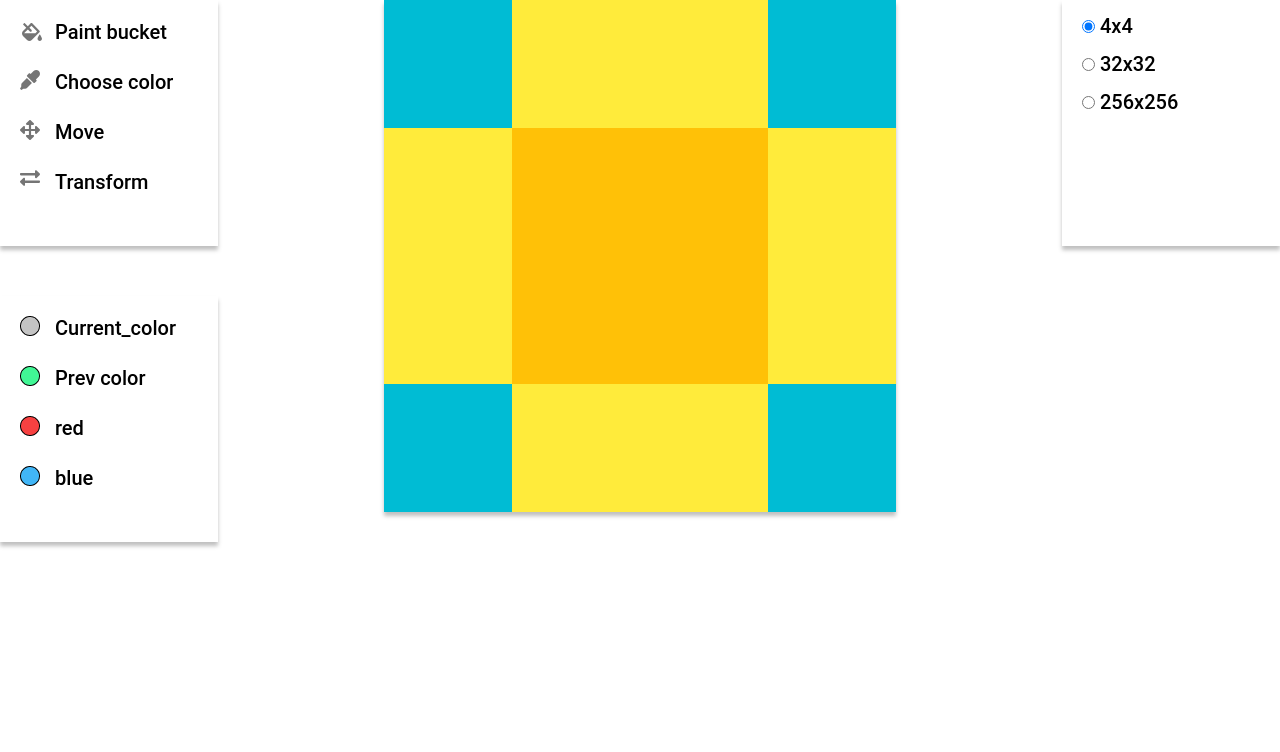
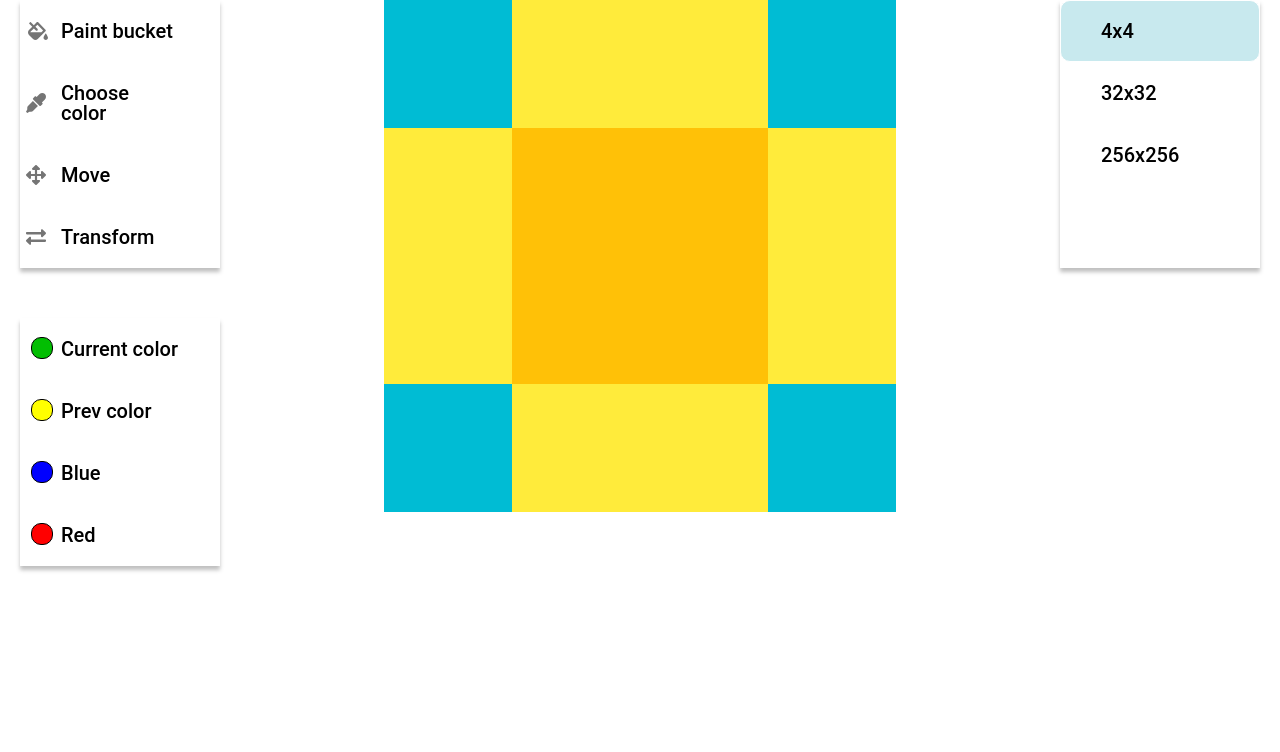
Before and after one commit to Yuri-9/codejam-canvas, a website: page index.html in a window 1280 px wide. Shown: the part 48-800 px from the top of the page. Drawn offline with Linux system fonts and the light colour scheme.

Commit message:
fix after check of mantor: choice canvas size

```diff
--- a/index.html
+++ b/index.html
@@ -10,75 +10,64 @@
 <body>
 <header class="header">
   <button class="header--button_menu"></button>
-  <h1 class="header--title">CodeJam - Pallete</h1>
+  <h1 class="header--title">CodeJam-Canvas</h1>
   <button class="header--button_option"></button>
 </header>
 <main class="main">
   <div class="main_div tools_wrapper">
     <ul class="menu_tools">
-      <li>
-        <button class="button menu_tools--paint">Paint bucket</button>
+      <li class="menu_tools--item paint_bucket">
+        Paint bucket
+      </li >
+      <li class="menu_tools--item choose_color">
+        Choose color
       </li>
-      <li>
-        <button class="button menu_tools--color">Choose color</button>
+      <li class="menu_tools--item move">
+        Move
       </li>
-      <li>
-        <button class="button menu_tools--move">Move</button>
-      </li>
-      <li>
-        <button class="button menu_tools--transform">Transform</button>
+      <li class="menu_tools--item transform">
+        Transform
       </li>
     </ul>
   </div>
-  <div class="main_div canvas_wrapper">
-    <canvas id="canvas" width="512" height="512">
+  <canvas id="canvas" class="canvas" width="4" height="4">
   </canvas>
-  </div>
   <div class="main_div size_wrapper">
-  <ul class="menu_size">
-    <li>
-      <input class="button" type="radio" name="size" id="size4x4" checked>
-        <label class="label" for="size4x4">
+  <ul id="menu_size" class="menu_size">
+    <li id="size4x4" class="menu_size--item selected">
       4x4
-        </label>
     </li>
-    <li>
-      <input class="button" type="radio" name="size" id="size32x32">
-        <label class="label"for="size32x32">
+    <li id="size32x32" class="menu_size--item">
       32x32
-        </label>
     </li>
-    <li>
-      <input class="button" type="radio" name="size" id="size256x256">
-        <label class="label" for="size256x256">
+    <li id="size256x256" class="menu_size--item">
       256x256
-        </label>
     </li>
   </ul>
-
-
   </div>
   <div class="main_div color_wrapper">
     <ul class="menu_color">
-      <li>
-        <button class="button menu_color--current_color">Current_color</button>
+      <li class="menu_color--item">
+        Current color
+        <div class="menu_color--color current_color"></div>
       </li>
-      <li>
-        <button class="button menu_color--prev_color">Prev color</button>
+      <li class="menu_color--item">
+        Prev color
+        <div class="menu_color--color prev_color"></div>
       </li>
-      <li>
-        <button class="button menu_color--red">red</button>
+      <li class="menu_color--item">
+        Blue
+        <div class="menu_color--color blue_color"></div>
       </li>
-      <li>
-        <button class="button menu_color--blue">blue</button>
+      <li class="menu_color--item">
+        Red
+        <div class="menu_color--color red_color"></div>
       </li>
     </ul>
   </div>
-  <img src="./data/image.png" id="img" alt="256x256" >
 </main>
 <script src="./data/4x4.js"></script>
 <script src="./data/32x32.js"></script>
 <script src="script.js"></script>
-
 </body>
 </html>
--- a/script.js
+++ b/script.js
@@ -1,35 +1,52 @@
-/* eslint-disable no-plusplus */
 /* eslint-disable no-undef */
+const CANVAS_SIZE_256 = 256;
 
-function draw4x4() {
-  const canvas = document.getElementById('canvas');
-  const ctx = canvas.getContext('2d');
-  for (let i = 0; i < array4x4.length; i++) {
-    for (let j = 0; j < array4x4[0].length; j++) {
-      ctx.fillStyle = `#${array4x4[i][j]}`;
-      ctx.fillRect(j * 128, i * 128, 128, 128);
+const canvas = document.getElementById('canvas');
+const ctx = canvas.getContext('2d');
+const img = new Image();
+img.src = './data/image.png';
+
+const draw = (arrayToDraw) => {
+  canvas.width = arrayToDraw.length;
+  canvas.height = arrayToDraw.length;
+
+  for (let i = 0; i < arrayToDraw.length; i += 1) {
+    for (let j = 0; j < arrayToDraw[0].length; j += 1) {
+      if (typeof arrayToDraw[0][0] === 'string') {
+        ctx.fillStyle = `#${arrayToDraw[i][j]}`;
+      } else {
+        ctx.fillStyle = `rgba(${arrayToDraw[i][j]})`;
+      }
+
+      ctx.fillRect(j, i, 1, 1);
     }
   }
-}
-draw4x4();
+};
 
-function draw32x32() {
-  const canvas = document.getElementById('canvas');
-  const ctx = canvas.getContext('2d');
-  for (let i = 0; i < array32x32.length; i++) {
-    for (let j = 0; j < array32x32[0].length; j++) {
-      ctx.fillStyle = (`rgba(${array32x32[i][j]})`);
-      ctx.fillRect(j * 16, i * 16, 16, 16);
-    }
+draw(array4x4);
+
+const drawImageOnCanvas = () => {
+  canvas.width = CANVAS_SIZE_256;
+  canvas.height = CANVAS_SIZE_256;
+  ctx.drawImage(img, 0, 0, CANVAS_SIZE_256, CANVAS_SIZE_256);
+};
+
+const selectButton = (target) => {
+  document.querySelectorAll('.menu_size--item').forEach((item) => item.classList.remove('selected'));
+  target.classList.add('selected');
+};
+
+const mouseHandler = ({ target }) => {
+  selectButton(target);
+  if (target.id === 'size4x4') {
+    draw(array4x4);
   }
-}
+  if (target.id === 'size32x32') {
+    draw(array32x32);
+  }
+  if (target.id === 'size256x256') {
+    drawImageOnCanvas();
+  }
+};
 
-function draw256x256() {
-  const canvas = document.getElementById('canvas');
-  const ctx = canvas.getContext('2d');
-  const img = document.getElementById('img');
-  ctx.drawImage(img, 0, 0, 512, 512);
-}
-document.getElementById('size4x4').addEventListener('click', draw4x4);
-document.getElementById('size32x32').addEventListener('click', draw32x32);
-document.getElementById('size256x256').addEventListener('click', draw256x256);
+document.getElementById('menu_size').addEventListener('click', (event) => mouseHandler(event));
--- a/style.scss
+++ b/style.scss
@@ -1,3 +1,10 @@
+$color-light-blue: #c8e9ee;
+$color-wight: #ffffff;
+$color-green: #02be02;
+$color-yellow: #ffff00;
+$color-blue: #0000ff;
+$color-red: #ff0000;
+
 *{
   margin: 0;
   padding: 0;
@@ -8,12 +15,11 @@
 }
 
 .header {
-
   line-height: 23px;
   display: flex;
   width: 100%;
   max-width: 1440px;
-  background-color: rgb(193, 233, 233);
+  background-color: $color-light-blue;
   margin: 0 auto;
   height: 48px;
   flex-direction: row;
@@ -48,34 +54,49 @@
   display: grid;
   width: 100%;
   max-width: 1440px;
-  //background-color: rgb(107, 243, 114);
   margin: 0 auto;
   grid-row-gap: 50px;
   grid-template-columns: 228px 512px 228px;
   justify-content: space-between;
 
   .main_div {
-    //background-color: rgb(251, 226, 0);
     box-shadow: 0px 4px 4px rgba(0, 0, 0, 0.25);
   }
 }
 
-.button {
-  border: none;
-  margin: 20px 0px 5px 20px;
-  line-height: 25px;
-  padding-left: 35px;
-  cursor: pointer;
-  outline: none;
-}
-
 .tools_wrapper {
   align-self: start;
-  width: 218px;
-  height: 246px;
-
+  width: 10em;
+  margin-left: 1em;
   .menu_tools{
     list-style: none;
+    &--item {
+      border-radius: 0.5em;
+      line-height: 1em;
+      padding: 1em 2em;
+      cursor: pointer;
+      border: solid 1px $color-wight;
+
+      &:hover{
+        border: solid 1px $color-light-blue;
+      }
+    }
+    .paint_bucket {
+      background: url("./assets/images/icon-paint.svg") no-repeat;
+      background-position: 5px;
+    }
+    .choose_color {
+      background: url("./assets/images/icon-choose_color.svg") no-repeat;
+      background-position: 5px;
+    }
+    .move {
+      background: url("./assets/images/icon-move.svg") no-repeat;
+      background-position: 5px;
+    }
+    .transform {
+      background: url("./assets/images/icon-transform.svg") no-repeat;
+      background-position: 5px;
+    }
 
   }
 
@@ -96,48 +117,82 @@
   }
 }
 
-.canvas_wrapper {
+.canvas {
   width: 512px;
   height: 512px;
   grid-row: 1/3;
   grid-column: 2;
+  -ms-interpolation-mode: nearest-neighbor;
+  image-rendering: pixelated;
+  image-rendering: -moz-crisp-edges;
 }
+
 .size_wrapper {
+  margin-right: 1em;
   justify-self: right;
-  width: 218px;
-  height: 246px;
-
+  width: 10em;
   .menu_size{
     list-style: none;
+    &--item{
+      border-radius: 0.5em;
+      line-height: 1em;
+      padding: 1em 2em;
+      cursor: pointer;
+      border: solid 1px $color-wight;
+      &:hover{
+        border: solid 1px $color-light-blue;
+      }
+    }
+    .selected{
+      background-color: $color-light-blue;
     }
 
-  .label {
-    cursor: pointer;
   }
+
 }
 
 .color_wrapper {
   align-self: start;
-  width: 218px;
-  height: 246px;
-  .menu_color--current_color {
-    background: url("./assets/images/Current_color.png") no-repeat;
+  width: 10em;
+  margin-left: 1em;
+  .menu_color{
+    list-style: none;
+    &--item{
+      position: relative;
+      line-height: 1em;
+      padding: 1em 2em;
+      cursor: pointer;
+      border-radius: 0.5em;
+      border: solid 1px $color-wight;
+      &:hover{
+        border: solid 1px $color-light-blue;
+      }
+    }
+    &--color {
+      position: absolute;
+      cursor: pointer;
+      height: 1em;
+      width: 1em;
+      border-radius: 0.5em;
+      border: black solid 1px;
+      top: 18px;
+      left: 10px;
     }
 
-  .menu_color--prev_color {
-    background: url("./assets/images/Prev_color.png") no-repeat;
+    .current_color {
+      background-color: $color-green;
     }
 
-  .menu_color--red {
-    background: url("./assets/images/red.png") no-repeat;
+    .prev_color {
+      background-color: $color-yellow;
     }
 
-  .menu_color--blue {
-    background: url("./assets/images/Blue.png") no-repeat;
+    .blue_color {
+      background-color: $color-blue;
     }
 
+    .red_color {
+      background-color: $color-red;
     }
-
-#img{
-  display: none;
   }
+}
```
Also changed, not shown: assets/images/Blue.png (deleted), assets/images/Current_color.png (deleted), assets/images/Prev_color.png (deleted), assets/images/red.png (deleted), style.css, 1 other file. Lines whose indentation alone changed are shown as unchanged.
